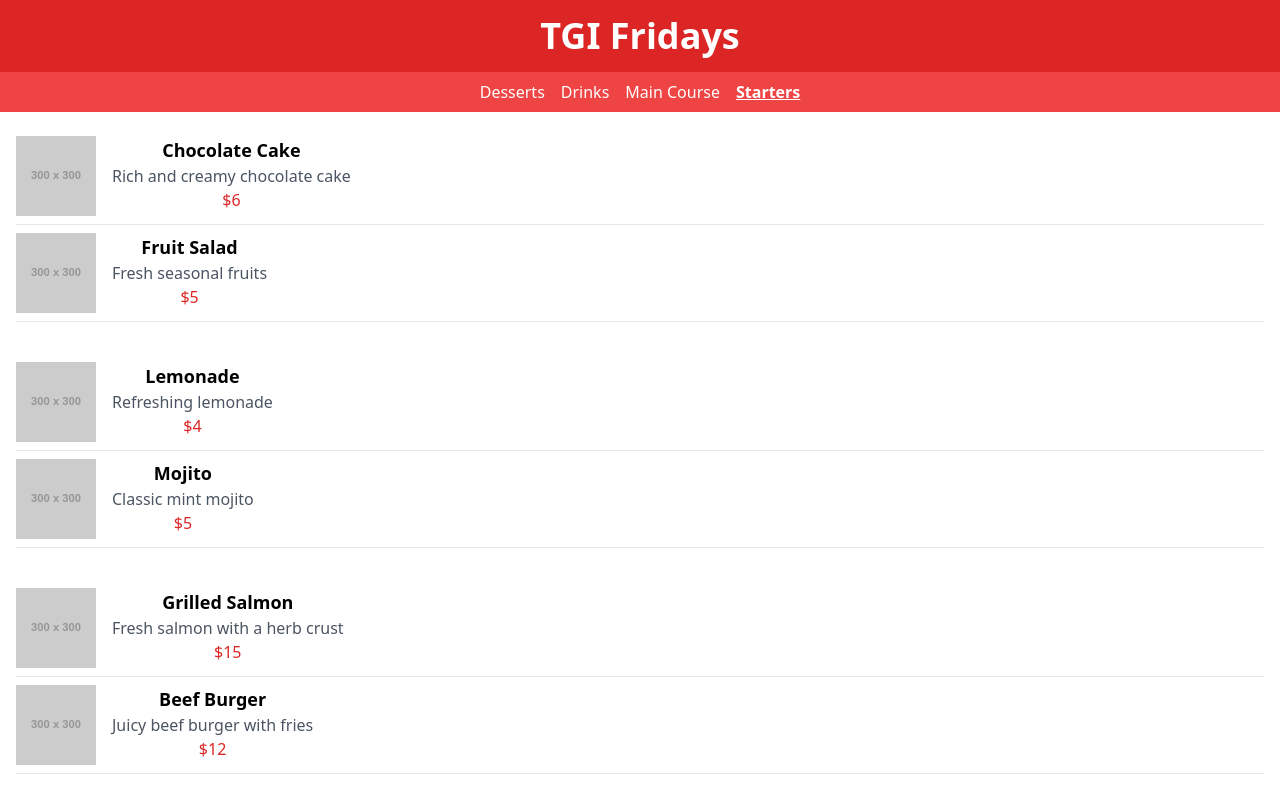
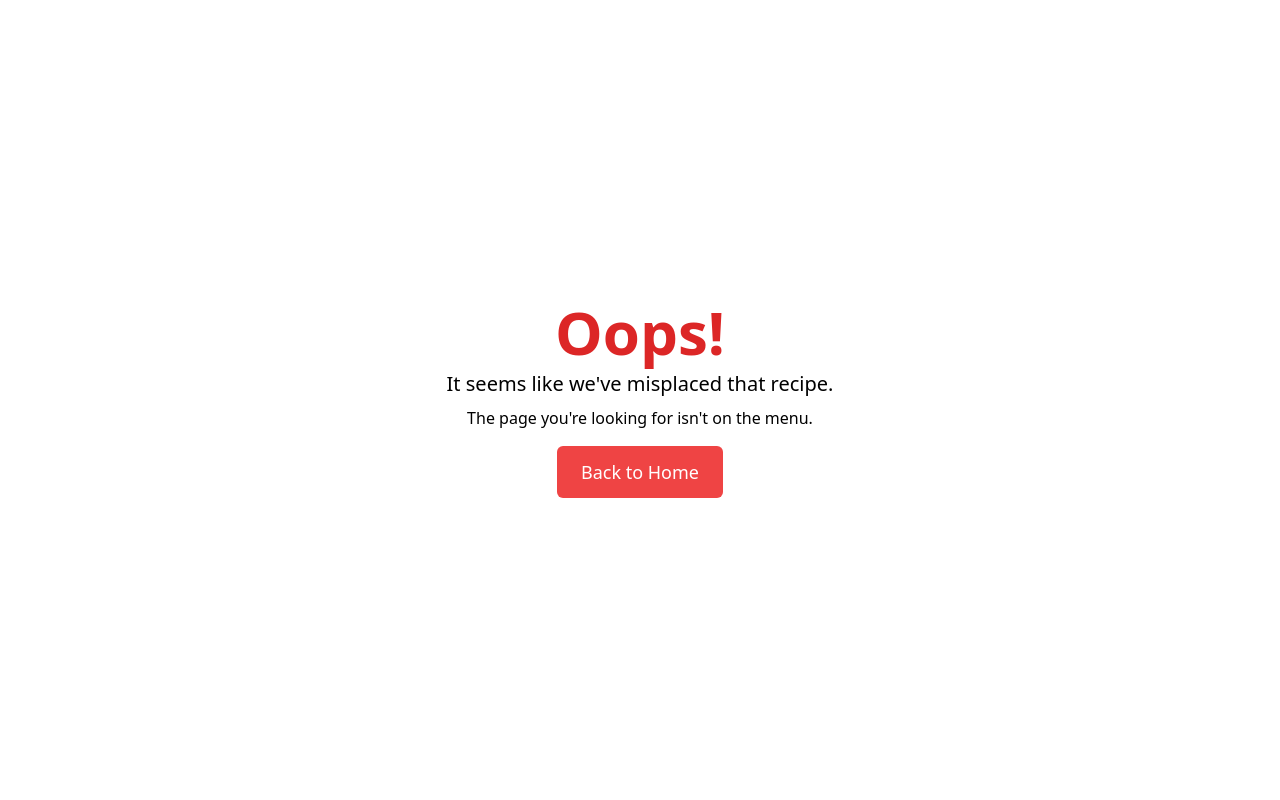
Before and after one commit to danishfareed/restaurant-digital-menu, a React (Create React App) app: page /404 in a window 1280 px wide. Shown: the top 800 px of the page. Built offline with nearby package versions, Linux system fonts and the light colour scheme.

Commit message:
updated the whole app

```diff
--- a/package.json
+++ b/package.json
@@ -9,6 +9,8 @@
     "@testing-library/user-event": "^13.2.1",
     "react": "^18.2.0",
     "react-dom": "^18.2.0",
+    "react-query": "^3.39.3",
+    "react-router-dom": "^6.20.0",
     "react-scripts": "5.0.1",
     "web-vitals": "^2.1.0"
   },
--- a/src/App.js
+++ b/src/App.js
@@ -1,54 +1,11 @@
-import React, { useState, useRef, useEffect } from 'react';
-import Banner from './components/Banner';
-import StickyTabs from './components/StickyTabs';
-import MenuList from './components/MenuList';
-import menuItems from './data/menuItems';
+import React from "react";
+import MyRouter from "./router/Index";
 import './App.css';
 
 function App() {
-  const [activeCategory, setActiveCategory] = useState(menuItems[0]?.category || '');
-  const menuRefs = useRef({});
-  const categories = Array.from(new Set(menuItems.map(item => item.category))).sort();
-
-  useEffect(() => {
-    // Initialize refs and add scroll event listener
-    categories.forEach(category => {
-      menuRefs.current[category] = React.createRef();
-    });
-
-    const handleScroll = () => {
-      for (let category of categories) {
-        const ref = menuRefs.current[category];
-        if (ref.current && ref.current.getBoundingClientRect().top <= 100) {
-          setActiveCategory(category);
-          break;
-        }
-      }
-    };
-
-    window.addEventListener('scroll', handleScroll);
-    return () => window.removeEventListener('scroll', handleScroll);
-  }, [categories]);
-
-  const handleCategoryClick = (category) => {
-    setActiveCategory(category);
-    const categoryRef = menuRefs.current[category];
-    if (categoryRef && categoryRef.current) {
-      categoryRef.current.scrollIntoView({ behavior: 'smooth', block: 'start' });
-    }
-  };
-
   return (
-    <div className="App">
-      <Banner />
-      <StickyTabs activeCategory={activeCategory} onCategoryClick={handleCategoryClick} categories={categories} />
-      <div className="menu-content">
-        {categories.map(category => (
-          <div key={category} ref={menuRefs.current[category]}>
-            <MenuList menuItems={menuItems.filter(item => item.category === category)} />
-          </div>
-        ))}
-      </div>
+    <div className="bg-white">
+      <MyRouter children={undefined} />
     </div>
   );
 }
--- a/src/components/Banner.jsx
+++ b/src/components/Banner.jsx
@@ -1,9 +1,10 @@
 import React from 'react';
 
-function Banner() {
+function Banner({ backgroundImage, title }) {
   return (
-    <div className="bg-red-600 text-white text-center py-4">
-      <h1 className="text-4xl font-bold">TGI Fridays</h1>
+    <div className="relative text-white text-center py-24" style={{ backgroundImage: `url(${backgroundImage})`, backgroundSize: 'cover' }}>
+      <div className="absolute inset-0 bg-black bg-opacity-50"></div>
+      <h1 className="text-4xl font-bold relative z-10">{title}</h1>
     </div>
   );
 }
--- a/src/components/MenuList.jsx
+++ b/src/components/MenuList.jsx
@@ -1,7 +1,7 @@
-import React, { useState } from 'react';
-import { Dialog } from '@headlessui/react';
+import React, { useState, Fragment } from 'react';
+import { Dialog, Transition } from '@headlessui/react';
 
-function MenuList({ menuItems }) {
+function MenuList({ category, menuItems }) {
   const [isOpen, setIsOpen] = useState(false);
   const [selectedItem, setSelectedItem] = useState(null);
 
@@ -15,32 +15,41 @@
   };
 
   return (
-    <div className="p-4">
+    <div className="p-4 max-w-screen-md mx-auto" style={{ maxWidth: '600px' }}>
+      <h2 className="text-2xl font-bold mb-4 text-left" style={{ color: '#d91e39' }}>{category}</h2>
       {menuItems.map((item, index) => (
         <div key={index} className="flex border-b last:border-none py-2" onClick={() => openModal(item)}>
-          <img src={item.image} alt={item.name} className="w-20 h-20 mr-4 object-cover" />
-          <div>
-            <h3 className="text-lg font-semibold">{item.name}</h3>
-            <p className="text-gray-600">{item.description}</p>
-            <p className="text-red-600">{item.price}</p>
+          <img src={item.dm_menu_item_image.url} alt={item.dm_menu_item_name} className="w-20 h-20 mr-4 object-cover rounded-sm" />
+          <div className="text-left">
+            <h3 className="text-lg font-semibold">{item.dm_menu_item_name}</h3>
+            <p className="text-gray-600">{item.dm_menu_item_desc}</p>
+            <p style={{ color: '#d91e39' }}>{item.dm_menu_item_price}</p>
           </div>
         </div>
       ))}
 
-      <Dialog open={isOpen} onClose={closeModal} className="relative z-50">
-        {/* The modal content */}
-        {selectedItem && (
-          <div className="fixed inset-0 bg-black bg-opacity-30 backdrop-blur-sm flex justify-center items-center p-4">
-            <div className="bg-white rounded-lg p-6 max-w-sm mx-auto">
-              <img src={selectedItem.image} alt={selectedItem.name} className="w-full h-40 object-cover rounded-lg mb-4" />
-              <h3 className="text-xl font-bold">{selectedItem.name}</h3>
-              <p className="text-gray-700">{selectedItem.description}</p>
-              <p className="text-lg text-red-600">{selectedItem.price}</p>
-              <button onClick={closeModal} className="mt-4 px-4 py-2 bg-red-500 text-white rounded-lg">Close</button>
-            </div>
+      <Transition show={isOpen} as={Fragment}>
+        <Dialog as="div" className="fixed inset-0 z-10 overflow-y-auto" onClose={closeModal}>
+          <div className="min-h-screen px-4 text-center">
+            <Transition.Child as={Fragment} enter="ease-out duration-300" enterFrom="opacity-0" enterTo="opacity-100" leave="ease-in duration-200" leaveFrom="opacity-100" leaveTo="opacity-0">
+              <Dialog.Overlay className="fixed inset-0 bg-black bg-opacity-30" />
+            </Transition.Child>
+            <span className="inline-block h-screen align-middle" aria-hidden="true">&#8203;</span>
+            <Transition.Child as={Fragment} enter="ease-out duration-300" enterFrom="opacity-0 scale-95" enterTo="opacity-100 scale-100" leave="ease-in duration-200" leaveFrom="opacity-100 scale-100" leaveTo="opacity-0 scale-95">
+              <div className="inline-block w-full max-w-md p-6 my-8 overflow-hidden text-left align-middle transition-all transform bg-white shadow-xl rounded-2xl">
+                {selectedItem && (
+                  <>
+                    <img src={selectedItem.dm_menu_item_image.url} alt={selectedItem.dm_menu_item_name} className="w-full h-40 object-cover rounded-lg mb-4" />
+                    <h3 className="text-xl font-bold">{selectedItem.dm_menu_item_name}</h3>
+                    <p className="text-gray-700">{selectedItem.dm_menu_item_desc}</p>
+                    <p style={{ color: '#d91e39' }}>{selectedItem.dm_menu_item_price}</p>
+                  </>
+                )}
+              </div>
+            </Transition.Child>
           </div>
-        )}
-      </Dialog>
+        </Dialog>
+      </Transition>
     </div>
   );
 }
--- a/src/components/StickyTabs.jsx
+++ b/src/components/StickyTabs.jsx
@@ -1,21 +1,26 @@
 import React from 'react';
 
 function StickyTabs({ categories, activeCategory, onCategoryClick }) {
-  // Deduplicate and sort categories
   const uniqueCategories = Array.from(new Set(categories)).sort();
 
   return (
-    <div className="sticky top-0 bg-red-500 text-white p-2 flex justify-center space-x-4 z-10">
+    <div className="sticky top-0 bg-white text-black p-2 flex justify-center overflow-x-auto shadow-md z-10">
+      <div className="flex space-x-4">
         {uniqueCategories.map((category) => (
           <button
             key={category}
             onClick={() => onCategoryClick(category)}
-          className={`focus:outline-none ${activeCategory === category ? 'underline font-bold' : ''}`}
+            className={`focus:outline-none px-3 py-1 rounded-lg transition-all duration-300 ${
+              activeCategory === category
+                ? 'bg-red-500 text-white font-bold'
+                : 'hover:bg-red-100'
+            }`}
           >
             {category}
           </button>
         ))}
       </div>
+    </div>
   );
 }
 
--- a/src/index.js
+++ b/src/index.js
@@ -3,11 +3,16 @@
 import './index.css';
 import App from './App';
 import reportWebVitals from './reportWebVitals';
+import { QueryClient, QueryClientProvider } from 'react-query';
 
+const queryClient = new QueryClient();
 const root = ReactDOM.createRoot(document.getElementById('root'));
 root.render(
   <React.StrictMode>
-    <App />
+    <QueryClientProvider client={queryClient}>
+       <App />
+    </QueryClientProvider>
+
   </React.StrictMode>
 );
 
--- /dev/null
+++ b/src/pages/HomePage.jsx
@@ -0,0 +1,7 @@
+import React from 'react'
+
+export const HomePage = () => {
+  return (
+    <div>This is homepage</div>
+  )
+}
--- /dev/null
+++ b/src/pages/MenuPage.jsx
@@ -0,0 +1,83 @@
+import React, { useRef, useState, useEffect } from 'react';
+import { useParams, useNavigate } from "react-router-dom";
+import { useQuery } from 'react-query';
+import Banner from '../components/Banner';
+import StickyTabs from '../components/StickyTabs';
+import MenuList from '../components/MenuList';
+
+export const MenuPage = () => {
+  const navigate = useNavigate();
+  const { slug } = useParams();
+  const menuRefs = useRef({});
+  const [activeCategory, setActiveCategory] = useState('');
+
+  const { data, isLoading, error } = useQuery(['menu', slug], () =>
+    fetch(`https://tgifridaysme.com/wp-json/wp/v2/digital_menu?slug=${slug}`)
+      .then(res => res.json())
+      .then(data => data[0] || {})
+  );
+
+  useEffect(() => {
+    if (!isLoading && (!data || Object.keys(data).length === 0)) {
+      navigate('/404'); // Redirect to the 404 page
+    }
+  }, [data, isLoading, navigate]);
+
+  useEffect(() => {
+    if (data?.acf?.Menus) {
+      const categories = data.acf.Menus.map(menu => menu.dm_menu_category);
+
+      categories.forEach(category => {
+        menuRefs.current[category] = React.createRef();
+      });
+
+      const handleScroll = () => {
+        let found = false;
+        for (let category of categories) {
+          const ref = menuRefs.current[category];
+          if (ref.current && window.scrollY >= ref.current.offsetTop - ref.current.clientHeight) {
+            setActiveCategory(category);
+            found = true;
+            break;
+          }
+        }
+        if (!found) setActiveCategory(categories[0]);
+      };
+
+      window.addEventListener('scroll', handleScroll);
+      return () => window.removeEventListener('scroll', handleScroll);
+    }
+  }, [data]);
+
+  const handleCategoryClick = (category) => {
+    setActiveCategory(category);
+    const categoryRef = menuRefs.current[category];
+    if (categoryRef && categoryRef.current) {
+      categoryRef.current.scrollIntoView({ behavior: 'smooth', block: 'start' });
+    }
+  };
+
+  if (isLoading) return <span>Loading...</span>;
+  if (error) return <span>An error occurred: {error.message}</span>;
+
+  // Ensure data is defined before rendering components that depend on it
+  if (!data || !data.acf?.Menus) return null;
+
+  const categories = data.acf.Menus.map(menu => menu.dm_menu_category);
+  const bannerImage = data.featured_image_url;
+  const bannerTitle = data.title.rendered;
+
+  return (
+    <div className="App">
+      <Banner backgroundImage={bannerImage} title={bannerTitle} />
+      <StickyTabs activeCategory={activeCategory} categories={categories} onCategoryClick={handleCategoryClick} />
+      <div className="menu-content">
+        {data.acf.Menus.map((categoryData, index) => (
+          <div key={index} ref={menuRefs.current[categoryData.dm_menu_category]}>
+            <MenuList category={categoryData.dm_menu_category} menuItems={categoryData.dm_menu_item} />
+          </div>
+        ))}
+      </div>
+    </div>
+  );
+};
--- /dev/null
+++ b/src/pages/NotFoundPage.jsx
@@ -0,0 +1,19 @@
+import React from 'react'
+
+const NotFoundPage = () => {
+  return (
+    <>
+    <div className="flex items-center justify-center h-screen bg-white">
+      <div className="text-center">
+        <h1 className="text-6xl font-bold text-red-600">Oops!</h1>
+        <p className="text-xl mt-2">It seems like we've misplaced that recipe.</p>
+        <p className="text-md mt-2">The page you're looking for isn't on the menu.</p>
+        <a href="/" className="mt-4 inline-block bg-red-500 text-white px-6 py-3 rounded-md text-lg">Back to Home</a>
+      </div>
+    </div>
+    </>
+
+  )
+}
+
+export default NotFoundPage
--- /dev/null
+++ b/src/router/Index.jsx
@@ -0,0 +1,18 @@
+import { BrowserRouter as Router, Route, Routes } from 'react-router-dom';
+import { HomePage } from "../pages/HomePage";
+import { MenuPage } from "../pages/MenuPage";
+import NotFoundPage from "../pages/NotFoundPage"; // Import the NotFoundPage
+
+const Index = () => {
+  return (
+    <Router>
+      <Routes>
+        <Route path="/" element={<HomePage />} />
+        <Route path="/:slug" element={<MenuPage />} />
+        <Route path="/404" element={<NotFoundPage />} /> {/* Catch-all route for 404 */}
+      </Routes>
+    </Router>
+  );
+}
+
+export default Index;
```
Also changed, not shown: 1 other file (tests, documents, lock files or other folders). Lines whose indentation alone changed are shown as unchanged.
